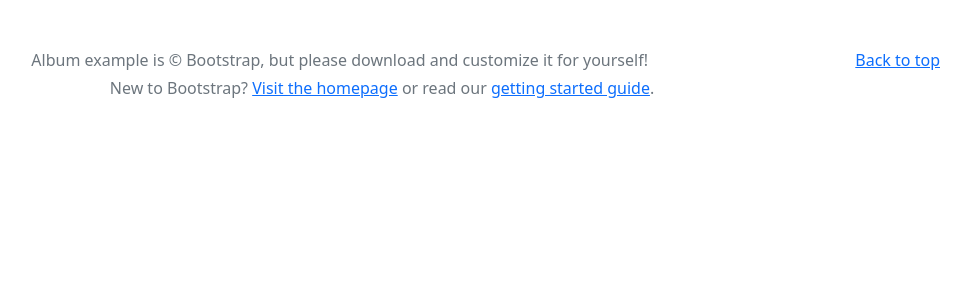
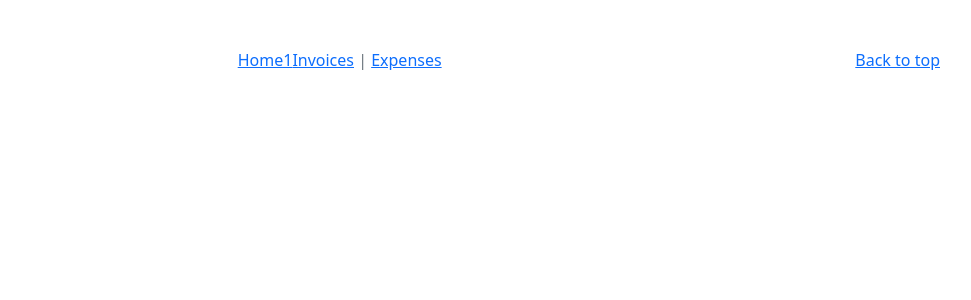
Before and after one commit to pedrocatre/asmr-waves-frontend2, a React (Create React App) app: page /about in a window 1280 px wide. Shown: the top 300 px of the page, without its empty margins (258-1229 px from the left). Built offline with nearby package versions, Linux system fonts and the light colour scheme.

Commit message:
navigation

```diff
--- a/package.json
+++ b/package.json
@@ -9,6 +9,7 @@
     "bootstrap": "^5.1.3",
     "react": "^18.0.0",
     "react-dom": "^18.0.0",
+    "react-router-dom": "^6.3.0",
     "react-scripts": "5.0.0",
     "reactstrap": "^9.0.1",
     "sass": "^1.49.11",
--- /dev/null
+++ b/src/About.js
@@ -0,0 +1,34 @@
+import React, {Component} from 'react';
+
+class About extends Component {
+    constructor() {
+        super();
+    }
+
+    render() {
+        return (
+
+            <React.Fragment>
+
+
+                <section className="jumbotron text-center">
+                    <div className="container">
+                        <h1 className="jumbotron-heading">About</h1>
+                        {/*<p className="lead text-muted">Mix different sounds and create your perfect environment for*/}
+                        {/*working, relaxing or sleeping</p>*/}
+                    </div>
+                </section>
+                <div className="album py-5 bg-light">
+                    <div className="container">
+                        <p>ASMR Sounds is an ASMR white noise sound board for focus and relaxing. <br/>
+                            You can mix different sounds and create your perfect environment for working, relaxing or
+                            sleeping.</p>
+                    </div>
+                </div>
+
+            </React.Fragment>
+        );
+    }
+}
+
+export default About;
--- a/src/App.js
+++ b/src/App.js
@@ -1,10 +1,37 @@
 import logo from './logo.svg';
 import './App.css';
+import React from "react";
+import {
+    BrowserRouter,
+    Routes,
+    Route,
+    Link
+} from "react-router-dom";
+
+import Home from './Home';
+import About from './About';
+import Expenses from "./expenses";
+import Invoices from "./invoices";
 
 function App() {
     return (
         <div className="App">
             <main>
+                {/*<Routes>*/}
+                {/*        <Route path='/home1' element={<Home1/>} />*/}
+                {/*    /!*<Route path="/about">*!/*/}
+                {/*    /!*    <About />*!/*/}
+                {/*    /!*</Route>*!/*/}
+                {/*    /!*<Route path="/dashboard">*!/*/}
+                {/*    /!*    <Dashboard />*!/*/}
+                {/*    /!*</Route>*!/*/}
+                {/*</Routes>*/}
+
+                    <Routes>
+                        <Route path="/" element={<App />} />
+                        <Route path="expenses" element={<Expenses />} />
+                        <Route path="invoices" element={<Invoices />} />
+                    </Routes>
 
             </main>
 
@@ -14,14 +41,24 @@ function App() {
                     <p className="float-end mb-1">
                         <a href="#">Back to top</a>
                     </p>
-                    <p className="mb-1">Album example is © Bootstrap, but please download and customize it for
-                        yourself!</p>
-                    <p className="mb-0">New to Bootstrap? <a href="/">Visit the homepage</a> or read our <a
-                        href="/docs/5.1/getting-started/introduction/">getting started guide</a>.</p>
+                    <Link to="/">Home1</Link>
+                    {/*<Link to="/">Home</Link><br/>*/}
+                    {/*<Link to="/about">About</Link>*/}
+
+                    <Link to="/invoices">Invoices</Link> |{" "}
+                    <Link to="/expenses">Expenses</Link>
                 </div>
             </footer>
         </div>
     );
 }
 
+function Home1() {
+    return (
+        <div>
+            <h2>Home1</h2>
+        </div>
+    );
+}
+
 export default App;
--- /dev/null
+++ b/src/Home.js
@@ -0,0 +1,30 @@
+import React, {Component} from 'react';
+
+class Home extends Component {
+    constructor() {
+        super();
+    }
+
+    render() {
+        return (
+
+            <React.Fragment>
+
+
+                <section className="jumbotron text-center">
+                    <div className="container">
+                        <h1 className="jumbotron-heading">Home</h1>
+                    </div>
+                </section>
+                <div className="album py-5 bg-light">
+                    <div className="container">
+                        <p></p>
+                    </div>
+                </div>
+
+            </React.Fragment>
+        );
+    }
+}
+
+export default Home;
--- /dev/null
+++ b/src/expenses.js
@@ -0,0 +1,7 @@
+export default function Expenses() {
+    return (
+        <main style={{ padding: "1rem 0" }}>
+            <h2>Expenses</h2>
+        </main>
+    );
+}
--- a/src/index.js
+++ b/src/index.js
@@ -4,12 +4,15 @@ import './index.css';
 import App from './App';
 import reportWebVitals from './reportWebVitals';
 import 'bootstrap/dist/css/bootstrap.css';
+import { BrowserRouter } from 'react-router-dom'
 
 ReactDOM.render(
-  <React.StrictMode>
-    <App />
-  </React.StrictMode>,
-  document.getElementById('root')
+    <React.StrictMode>
+        <BrowserRouter>
+            <App/>
+        </BrowserRouter>
+    </React.StrictMode>,
+    document.getElementById('root')
 );
 
 // If you want to start measuring performance in your app, pass a function
--- /dev/null
+++ b/src/invoices.js
@@ -0,0 +1,7 @@
+export default function Invoices() {
+    return (
+        <main style={{ padding: "1rem 0" }}>
+            <h2>Invoices</h2>
+        </main>
+    );
+}
```
Also changed, not shown: 2 other files (tests, documents, lock files or other folders).
